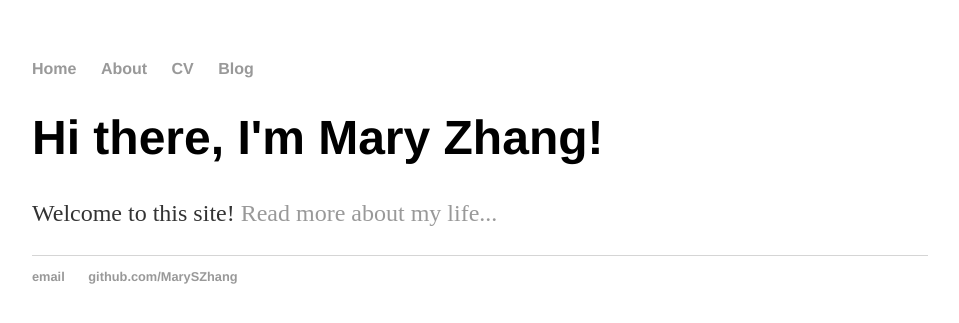
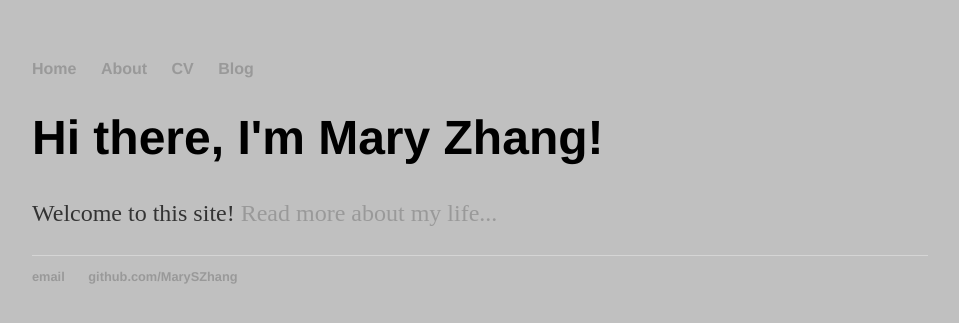
Before and after one commit to MarySZhang/MarySZhang.github.io, a Jekyll site: the page built from index.html, in a window 1280 px wide. Shown: the top 323 px of the page, without its empty margins (160-1119 px from the left). Built offline with Jekyll 4.4.1, drawn with Linux system fonts in a browser that asks for light colours.

Commit message:
Update main.css

```diff
--- a/css/main.css
+++ b/css/main.css
@@ -1,6 +1,7 @@
 body {
     margin: 60px auto;
     width: 70%;
+    background-color: silver;
 }
 nav ul, footer ul {
     font-family:'Helvetica', 'Arial', 'Sans-Serif';
```
